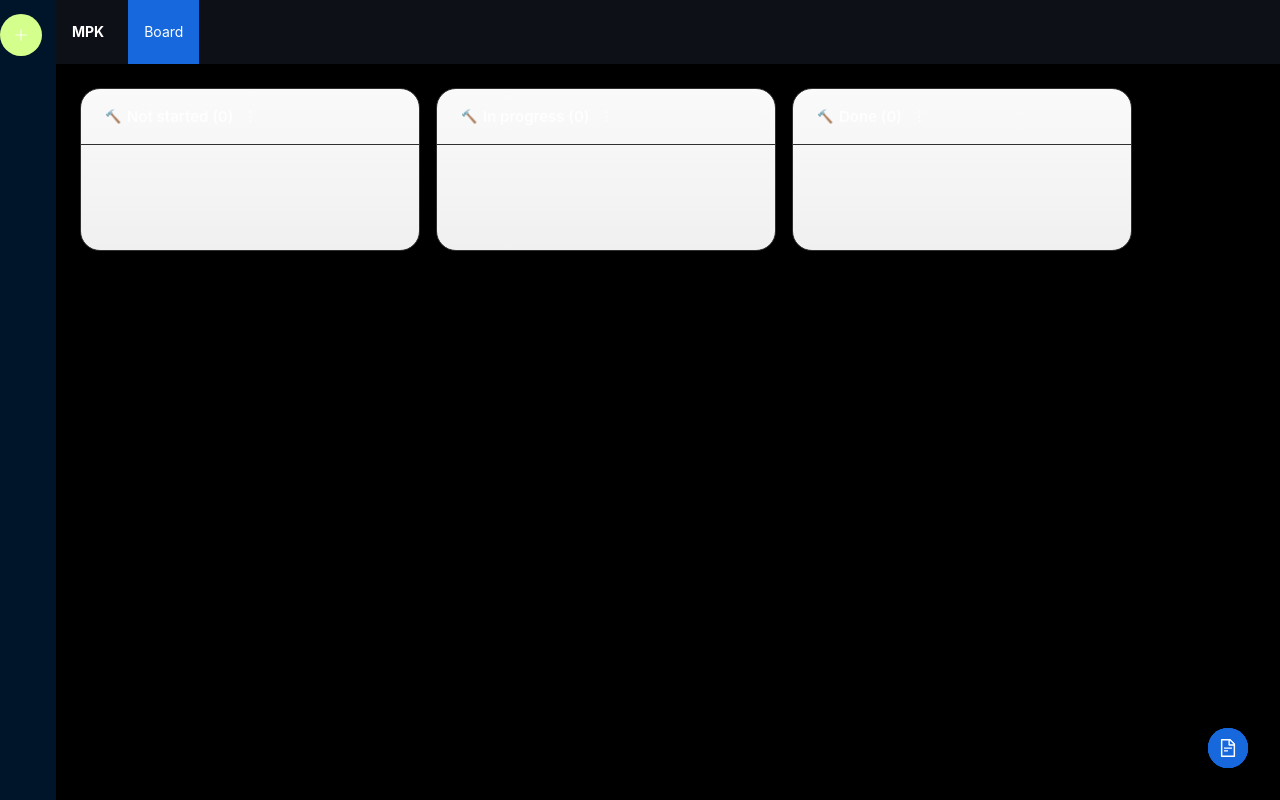
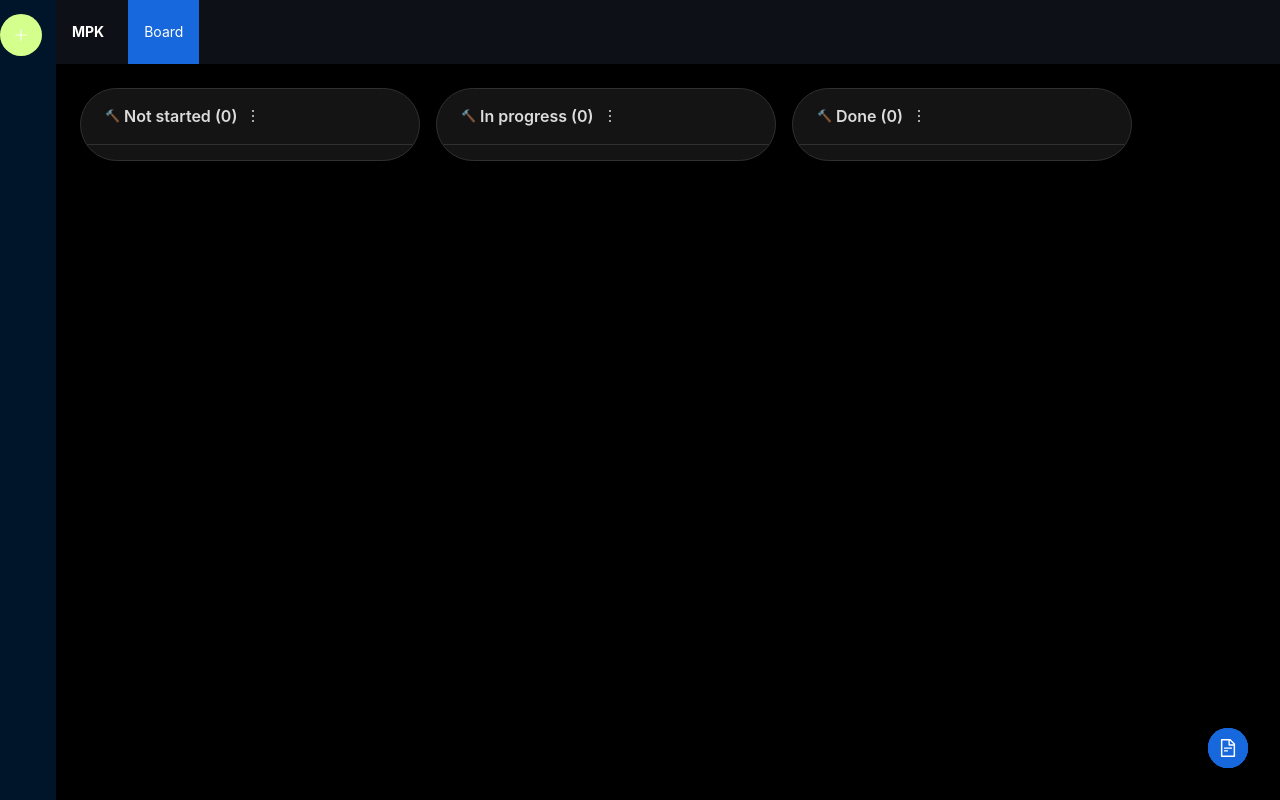
Before and after one commit to Mark70522/kanbanboard, a Vue app: page /#/ in a window 1280 px wide. Built offline with nearby package versions, Linux system fonts and the light colour scheme.

Commit message:
rollback

```diff
--- a/src/components/BaseKanbanCard.vue
+++ b/src/components/BaseKanbanCard.vue
@@ -1,5 +1,4 @@
 <template>
-  <!-- ★ 插槽唯一根 —— vuedraggable 不再报错 -->
   <div
     class="card-row"
     :class="statusClass(card.status)"
@@ -8,8 +7,8 @@
     <span class="title">{{ card.title }}</span>
 
     <span class="icons" @mousedown.stop @click.stop>
-      <EditOutlined   class="icon" title="Edit"   @click="$emit('edit',   card)" />
-      <DeleteOutlined class="icon" title="Delete" @click="$emit('delete', card)" />
+      <EditOutlined   class="icon" @click="$emit('edit',   card)" />
+      <DeleteOutlined class="icon" @click="$emit('delete', card)" />
     </span>
   </div>
 </template>
@@ -19,38 +18,20 @@ import { EditOutlined, DeleteOutlined } from '@ant-design/icons-vue';
 import type { Card } from '../store/kanban';
 defineProps<{ card: Card }>();
 defineEmits<{ (e:'edit',   c:Card):void; (e:'delete', c:Card):void }>();
-
-const statusClass = (s?:string)=> s ? s.toLowerCase().replace(/\s/g,'') : 'nostatus';
+const statusClass = (s?:string)=> s? s.toLowerCase().replace(/\s/g,'') : 'nostatus';
 </script>
 
 <style scoped>
-.card-row{
-  display:flex;align-items:center;justify-content:space-between;
-  padding:8px 12px;margin:0 4px;border-radius:8px;
-  background:#fff;color:#000;font-size:14px;
-  cursor:grab;user-select:none;
-  box-shadow:0 1px 3px rgba(0,0,0,.12);
-  transition:transform .12s,box-shadow .12s;
-}
-.card-row:hover   { box-shadow:0 3px 8px rgba(0,0,0,.18); }
-.card-row:active  { cursor:grabbing; }
-/* 拖拽时由 Sortable 添加的类 */
-.chosen  { transform:scale(1.04);box-shadow:0 4px 14px rgba(0,0,0,.28); }
-.ghost   { opacity:.4; }
-.dragging{ cursor:grabbing; }
-
+.card-row{display:flex;align-items:center;justify-content:space-between;
+          padding:6px 12px;margin:6px 0;border-radius:6px;font-size:14px;
+          cursor:grab;user-select:none;box-shadow:0 1px 3px rgba(0,0,0,.25);}
+.card-row:hover{box-shadow:0 3px 6px rgba(0,0,0,.35);}
 .title{flex:1;white-space:nowrap;overflow:hidden;text-overflow:ellipsis;}
-.icons{display:flex;gap:8px;flex-shrink:0;}
-.icon {font-size:17px;color:#8c8c8c;cursor:pointer;}
-.icon:hover{color:#1890ff;}
-
-/* 左侧状态圆点（利用 currentColor） */
-.card-row::before{
-  content:'';width:6px;height:6px;border-radius:50%;margin-right:8px;
-  background:currentColor;
-}
-.notstarted{ color:#faad14; }
-.inprogress{ color:#1890ff; }
-.done{       color:#52c41a; }
-.nostatus{   color:#aaaaaa; }
+.icons{display:flex;gap:10px;flex-shrink:0;}
+.icon{font-size:16px;color:#ffd666;cursor:pointer;}
+.icon:hover{color:#fff;}
+.notstarted{background:#585858;color:#fff;}
+.inprogress{background:#1f80ff;color:#fff;}
+.done      {background:#169954;color:#fff;}
+.nostatus  {background:#666;color:#fff;}
 </style>
--- a/src/components/BaseKanbanColumn.vue
+++ b/src/components/BaseKanbanColumn.vue
@@ -3,12 +3,9 @@
     <draggable
       tag="div"
       :list="column.cards"
-      :group="'cards'"
+      :group="'cards'"          <!-- 三列都写这个纯字符串 -->
       item-key="id"
-      animation="180"
-      ghost-class="ghost"
-      chosen-class="chosen"
-      drag-class="dragging"
+      animation="120"
       class="list"
       @add="syncStatus"
     >
@@ -16,7 +13,7 @@
         <BaseKanbanCard
           :card="element"
           @edit="openDlg"
-          @delete="deleteCard"
+          @delete="delCard"
         />
       </template>
     </draggable>
@@ -46,21 +43,22 @@ import type { Column, Card } from '../store/kanban';
 const props  = defineProps<{ column: Column }>();
 const kanban = useKanban();
 
-/* ---------- 拖到本列后把 status 改列名 ---------- */
+/* ---------- 拖到本列时，把 status 改为列名 ---------- */
 function syncStatus(evt:any){
   const moved:Card|undefined = evt.item.__draggable_context?.element;
   if(moved) kanban.updateCard(props.column.id, moved.id, { status: props.column.name });
 }
 
-/* ---------- 卡片弹窗 ---------- */
+/* ---------- 编辑 / 删除 ---------- */
 const dlgOpen   = ref(false);
 const editingId = ref<string|null>(null);
-function openDlg(card:Card){ editingId.value=card.id; dlgOpen.value=true; }
-function deleteCard(card:Card){
+
+function openDlg(card:Card){ editingId.value = card.id; dlgOpen.value = true; }
+function delCard (card:Card){
   if(confirm('Delete this card?')) kanban.removeCard(props.column.id, card.id);
 }
 
-/* ---------- 列头 ---------- */
+/* ---------- 只剩 Rename ---------- */
 function rename(){
   const name = prompt('New column name', props.column.name) || '';
   if(name.trim()) kanban.renameColumn(props.column.id, name.trim());
@@ -68,26 +66,16 @@ function rename(){
 const header = computed(()=>h('div',{class:'head'},[
   h('span',{class:'hammer'},'🔨'),
   `${props.column.name} (${props.column.cards.length})`,
-  h(Dropdown,{
-    overlay:h(Menu,null,{default:()=>[h(Menu.Item,{onClick:rename},'Rename')]}),
-    trigger:['click'],
-  },{default:()=>h(MoreOutlined,{style:'margin-left:4px'})}),
+  h(Dropdown,{ overlay:h(Menu,null,{default:()=>[
+        h(Menu.Item,{onClick:rename},'Rename')
+  ]}), trigger:['click'] },
+    {default:()=>h(MoreOutlined,{style:'margin-left:4px'})}),
 ]));
 </script>
 
 <style scoped>
-/* — 列卡片外观 — */
-.kanban-column{
-  width:340px;border-radius:20px;overflow:hidden;
-  background:linear-gradient(180deg,#fafafa 0%,#f0f0f0 100%);
-  box-shadow:0 2px 6px rgba(0,0,0,.1);
-  transition:transform .15s;
-}
-.kanban-column:hover{ transform:translateY(-2px); }
-.list{
-  min-height:90px;padding:6px 4px 12px;
-  display:flex;flex-direction:column;gap:6px;
-}
-.head{display:flex;align-items:center;gap:6px;font-weight:600;font-size:15px;}
-.hammer{font-size:13px;}
+.kanban-column{width:340px;border-radius:48px;overflow:hidden;}
+.list{min-height:80px;padding-bottom:4px;}
+.head{display:flex;align-items:center;gap:4px;}
+.hammer{font-size:12px;}
 </style>
```
